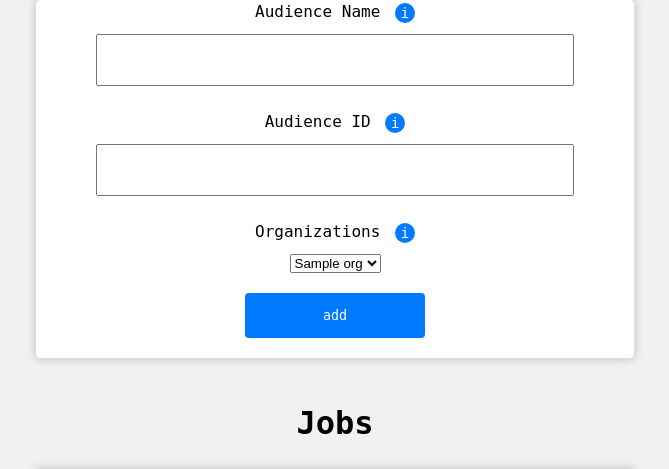
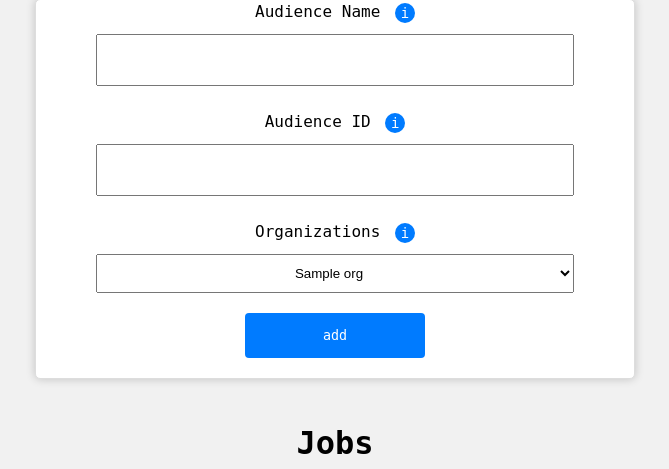
Before and after one commit to nivassuline/IceWeb-Tools, a Flask app: template templates/icewebio_dashboard.html in a window 1280 px wide. Shown: the part 213-682 px from the top of the page, without its empty margins (305-974 px from the left). Run offline with Flask 3, Linux system fonts and the light colour scheme; the template is opened without the code that fills it: most values are stand-ins (such as "Sample title", 1, 10 or a date in 2020).

Commit message:
Update icewebio_dashboard_style.css

```diff
--- a/static/css/icewebio_dashboard_style.css
+++ b/static/css/icewebio_dashboard_style.css
@@ -43,10 +43,11 @@ label {
   text-align: center;
 }
 
-textarea {
+textarea , select {
   width: 80%;
   padding: 10px;
   resize: none;
+  text-align: center;
 }
 
 button[type="submit"] {
```
